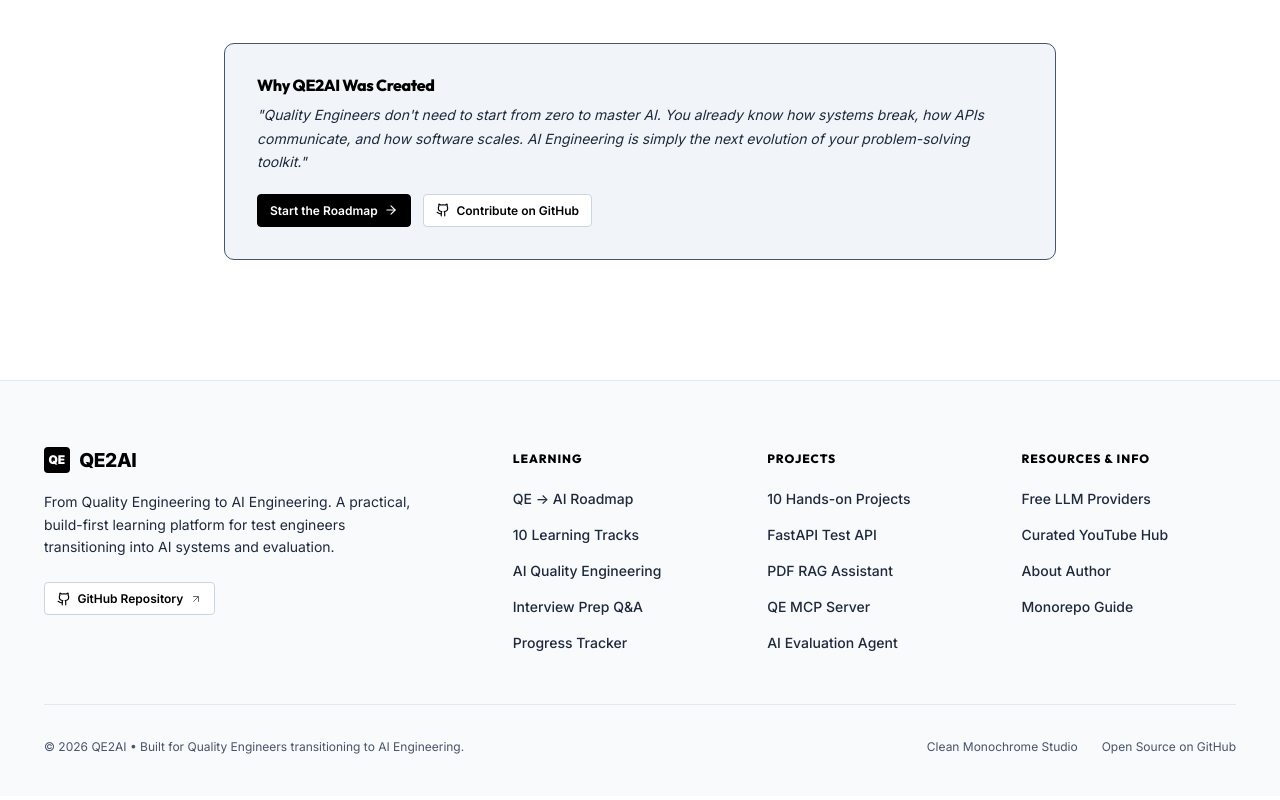
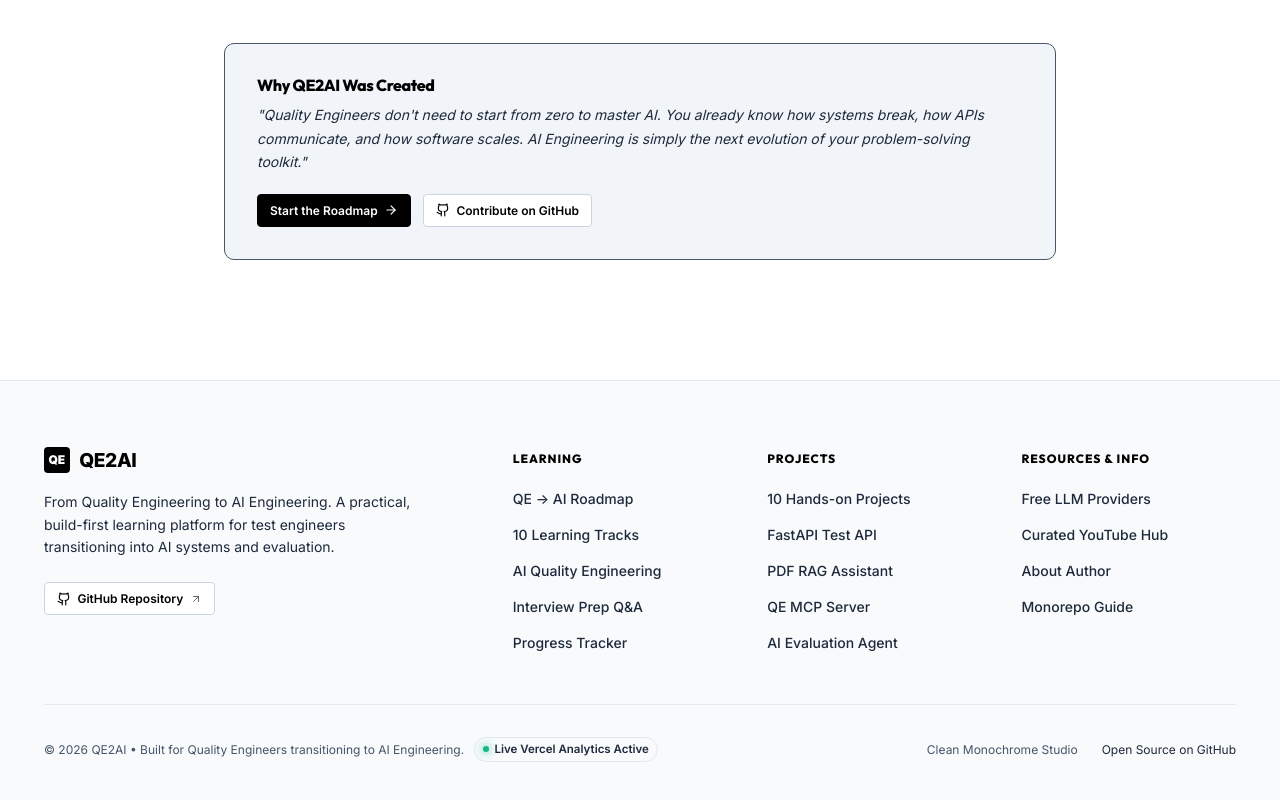
Before and after one commit to poornaai2026/QE2AI, a React (Vite) app: page /my-journey in a window 1280 px wide. Shown: the part 1564-2364 px from the top of the page. Built offline with nearby package versions, Linux system fonts and the light colour scheme.

Commit message:
feat(analytics): integrate @vercel/analytics and live status badge

```diff
--- a/package.json
+++ b/package.json
@@ -10,6 +10,7 @@
     "preview": "vite preview"
   },
   "dependencies": {
+    "@vercel/analytics": "^2.0.1",
     "lucide-react": "^1.41.0",
     "react": "^19.2.8",
     "react-dom": "^19.2.8",
--- a/src/App.tsx
+++ b/src/App.tsx
@@ -5,6 +5,7 @@ import { Navbar } from './components/layout/Navbar';
 import { Footer } from './components/layout/Footer';
 import { SearchModal } from './components/common/SearchModal';
 import { LearningChatbot } from './components/chat/LearningChatbot';
+import { Analytics } from '@vercel/analytics/react';
 
 // Core Pages
 import { HomePage } from './pages/HomePage';
@@ -96,6 +97,7 @@ export const App: React.FC = () => {
         </div>
         <SearchModal isOpen={searchOpen} onClose={() => setSearchOpen(false)} />
         <LearningChatbot />
+        <Analytics />
       </BrowserRouter>
     </ThemeProvider>
   );
--- a/src/components/layout/Footer.tsx
+++ b/src/components/layout/Footer.tsx
@@ -86,12 +86,41 @@ export const Footer: React.FC = () => {
 
         {/* Bottom Bar */}
         <div className="footer-bottom">
-          <div>
-            © {new Date().getFullYear()} QE2AI • Built for Quality Engineers transitioning to AI Engineering.
+          <div style={{ display: 'flex', alignItems: 'center', gap: '0.6rem', flexWrap: 'wrap' }}>
+            <span>© {new Date().getFullYear()} QE2AI • Built for Quality Engineers transitioning to AI Engineering.</span>
+            <span style={{
+              display: 'inline-flex',
+              alignItems: 'center',
+              gap: '0.35rem',
+              fontSize: '0.72rem',
+              fontWeight: 600,
+              padding: '0.15rem 0.5rem',
+              background: 'var(--bg-secondary)',
+              border: '1px solid var(--border-subtle)',
+              borderRadius: '9999px',
+              color: 'var(--text-secondary)'
+            }}>
+              <span style={{
+                width: '6px',
+                height: '6px',
+                borderRadius: '50%',
+                background: '#10b981',
+                boxShadow: '0 0 8px #10b981',
+                display: 'inline-block'
+              }} />
+              Live Vercel Analytics Active
+            </span>
           </div>
-          <div style={{ display: 'flex', gap: '1.5rem' }}>
+          <div style={{ display: 'flex', gap: '1.5rem', alignItems: 'center' }}>
             <span>Clean Monochrome Studio</span>
-            <span>Open Source on GitHub</span>
+            <a
+              href="https://github.com/poornaai2026/QE2AI"
+              target="_blank"
+              rel="noopener noreferrer"
+              style={{ color: 'var(--text-secondary)', textDecoration: 'none' }}
+            >
+              Open Source on GitHub
+            </a>
           </div>
         </div>
       </div>
```
Also changed, not shown: 1 other file (tests, documents, lock files or other folders).
